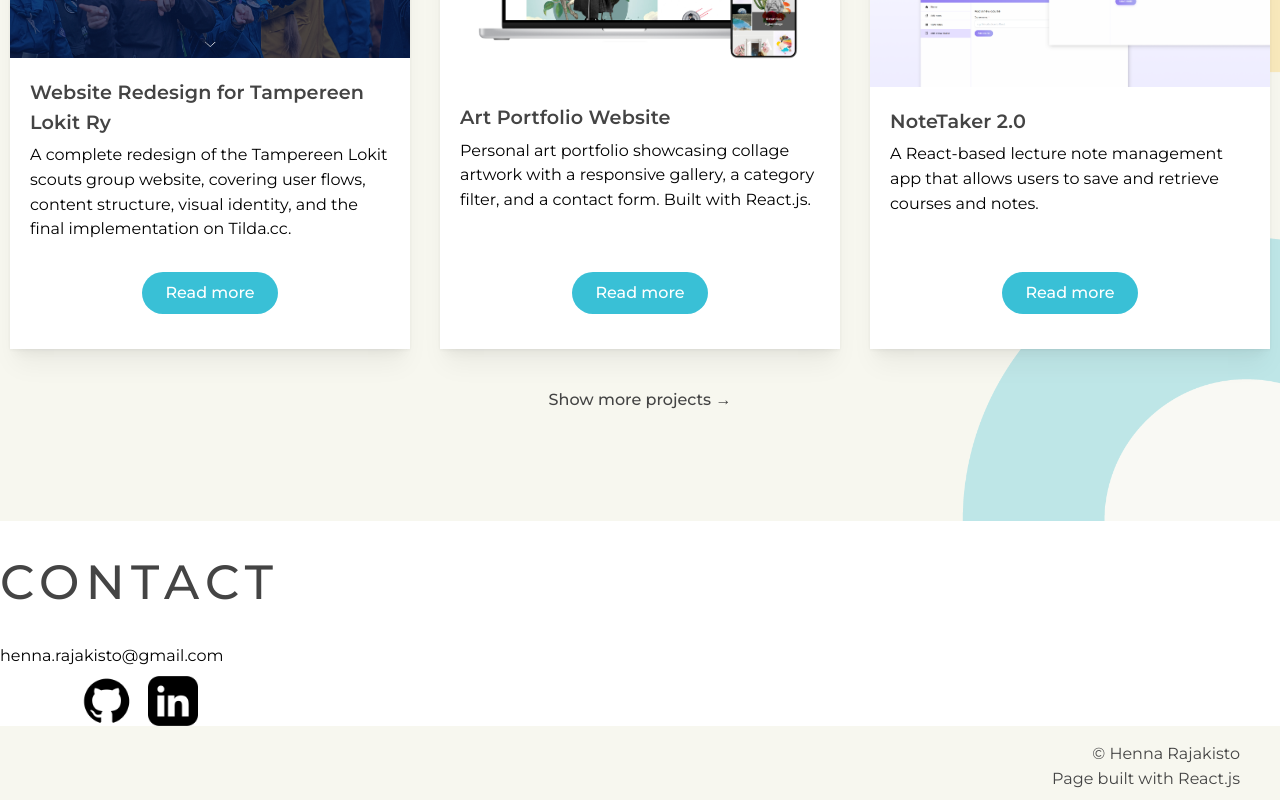
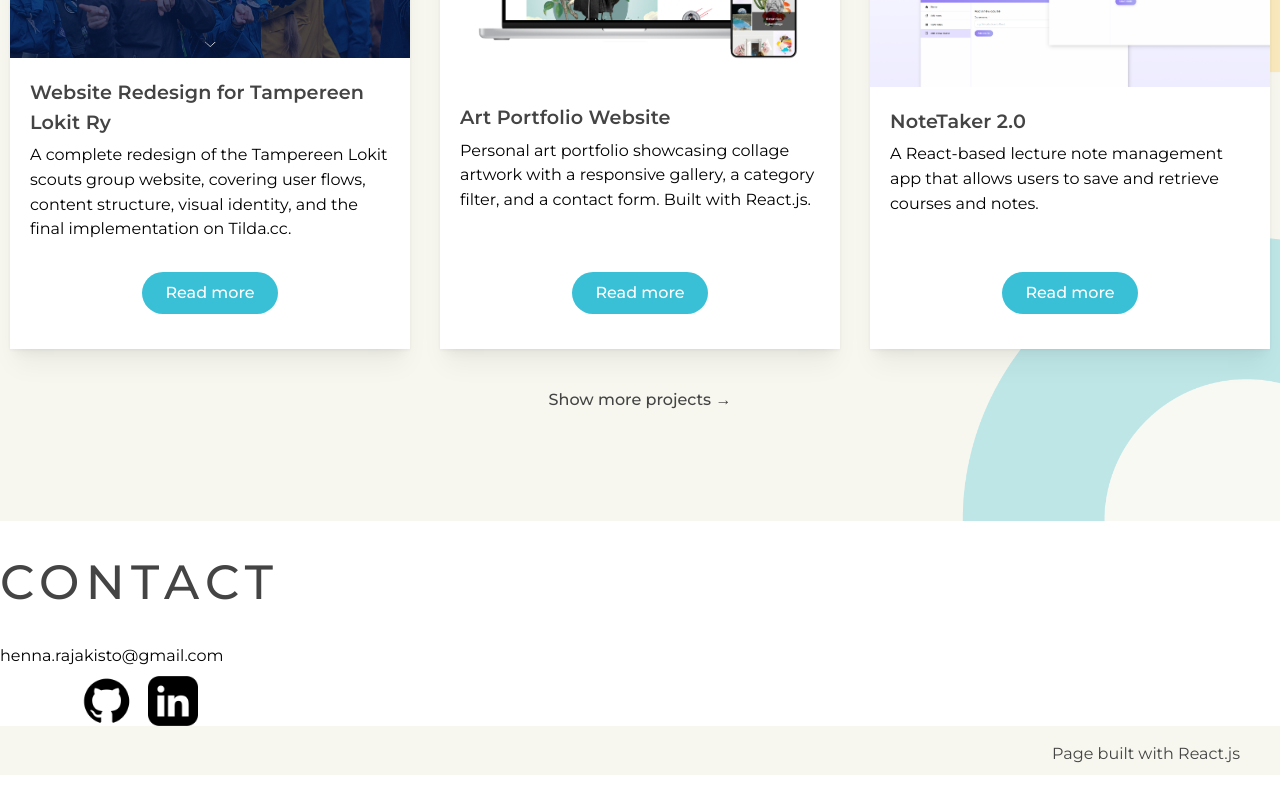
Before and after one commit to hennamarleena/UXUI-portfolio, a React (Vite) app: page / in a window 1280 px wide. Shown: the part 1649-2449 px from the top of the page. After the commit the page ends 2424 px from the top, so only its background shows below. Built offline with nearby package versions, Linux system fonts and the light colour scheme.

Commit message:
tekstin päivitys ja keskittäminen

```diff
--- a/src/components/Footer.jsx
+++ b/src/components/Footer.jsx
@@ -2,7 +2,7 @@ export default function Footer() {
     return (
         <section id="footer">
             <footer role="contentinfo">
-                <p>© Henna Rajakisto</p>
+                {/* <p>© Henna Rajakisto</p> */}
                 <p>Page built with React.js</p>
             </footer>
         </section>
```
